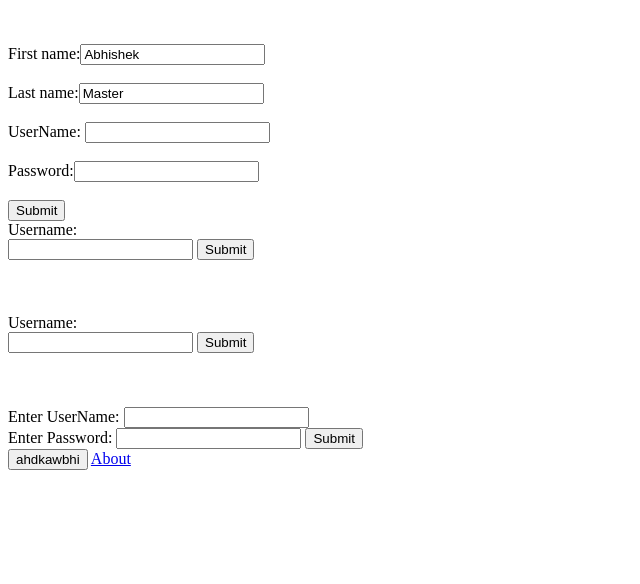
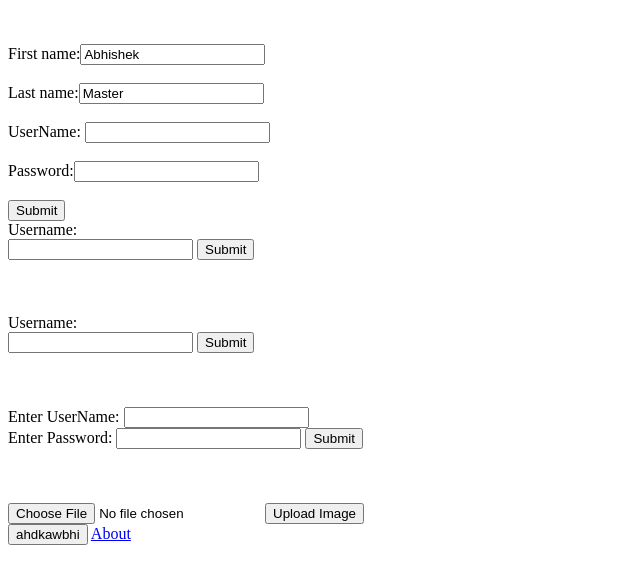
Before and after one commit to gaddamsrikanth/RESTAPI, a website: page 1.html in a window 1280 px wide. Shown: the whole page, without its empty margins (0-640 px from the left). Drawn offline with Linux system fonts and the light colour scheme.

Commit message:
File upload

```diff
--- a/1.html
+++ b/1.html
@@ -46,6 +46,13 @@ Enter UserName:
     <input type="password" name="password">
     <input type="submit" value="Submit">
 </form>
+<br>
+<br>
+<br>
+<form enctype="multipart/form-data" action="http://0.0.0.0:8085/upload" method="post">
+    <input type="file" name="photo" />
+    <input type="submit" value="Upload Image" name="submit" />
+</form>
 <button onclick="register()">ahdkawbhi</button>
 <a href="http://0.0.0.0:8085/about">About</a>
 <script>
```
